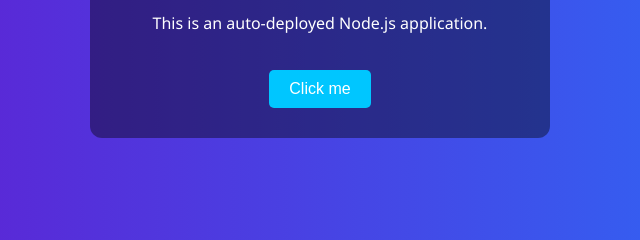
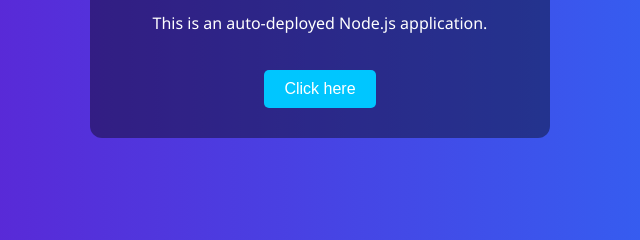
Before and after one commit to saivenkat-A7/AWS-project, a website: page public/index.html in a window 1280 px wide. Shown: the part 383-623 px from the top of the page, 320-960 px from the left. Drawn offline with Linux system fonts and the light colour scheme.

Commit message:
Update index.html

```diff
--- a/public/index.html
+++ b/public/index.html
@@ -10,7 +10,7 @@
   <div class="container">
     <h1>👋 Welcome to NodeApp!</h1>
     <p class="p1">This is an auto-deployed Node.js application.</p>
-    <button onclick="alert('Thanks for visiting 😊')">Click me</button>
+    <button onclick="alert('Thanks for visiting 😊')">Click here</button>
   </div>
 </body>
 </html>
```
